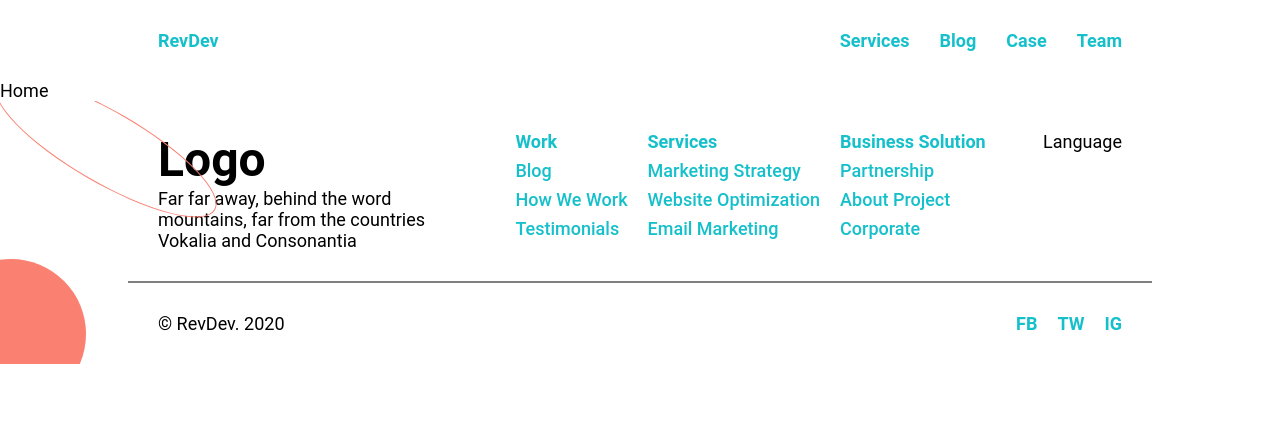
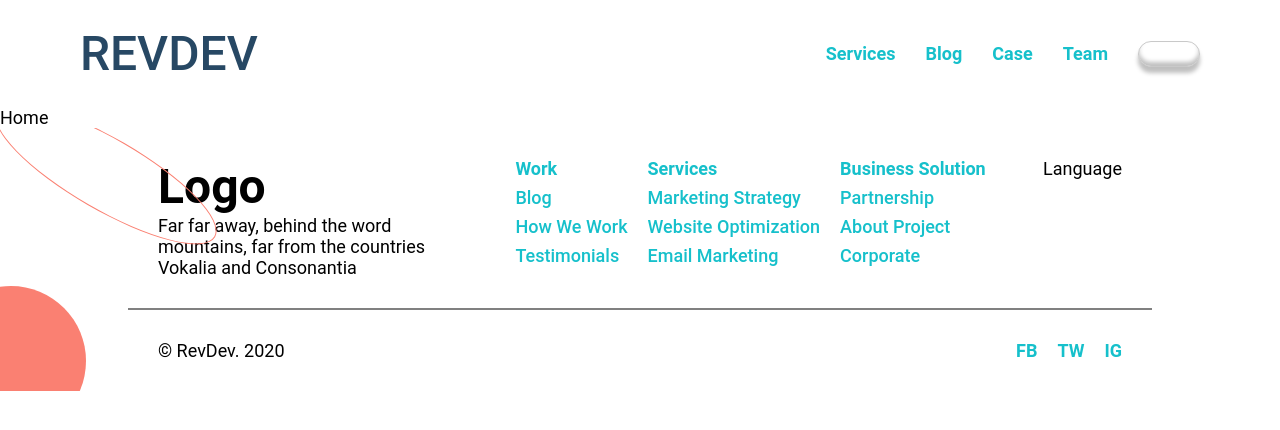
Before and after one commit to revdev-earth/RevDevPage, a React (Vite) app: page / in a window 1280 px wide. Shown: the top 430 px of the page. Built offline with nearby package versions, Linux system fonts and the light colour scheme.

Commit message:
Update styles from 1920px.

```diff
--- a/src/components/fewUses/Header/index.tsx
+++ b/src/components/fewUses/Header/index.tsx
@@ -8,6 +8,9 @@ import { Container, MenuMovil, Navigation } from "./styles"
 
 //* Import assets
 import BarMenu from "@assets/bars-solid.svg"
+
+//* Import components
+import { Button } from "@components/common"
 
 export function Header() {
   const [isOpen, setIsOpen] = useState(false)
@@ -23,7 +26,9 @@ export function Header() {
   return (
     <Container>
       <MenuMovil>
-        <Link to="/">RevDev</Link>
+        <Link to="/">
+          <h3>REVDEV</h3>
+        </Link>
         <img src={BarMenu} alt="" onClick={toogleMenu} />
       </MenuMovil>
 
@@ -49,6 +54,7 @@ export function Header() {
               Team
             </Link>
           </li>
+          <Button>Request a quote</Button>
         </ul>
       </Navigation>
     </Container>
--- a/src/components/fewUses/Header/styles.ts
+++ b/src/components/fewUses/Header/styles.ts
@@ -2,13 +2,16 @@ import styled from "styled-components"
 
 export const Container = styled.header`
   margin: auto;
-  padding: 0 30px;
+  padding: 25px 80px;
   display: flex;
   align-items: center;
   justify-content: space-between;
-  height: 80px;
 
-  max-width: 1024px;
+  max-width: 1920px;
+
+  @media (max-width: 1024px) {
+    padding: 10px 30px;
+  }
 
   @media (max-width: 678px) {
     padding: 0 20px;
@@ -28,6 +31,10 @@ export const MenuMovil = styled.div`
     transform: scale(1.05);
   }
 
+  h3 {
+    font-weight: 500;
+    color: ${({ theme }) => theme.colors.primary};
+  }
   img {
     display: none;
   }
```
